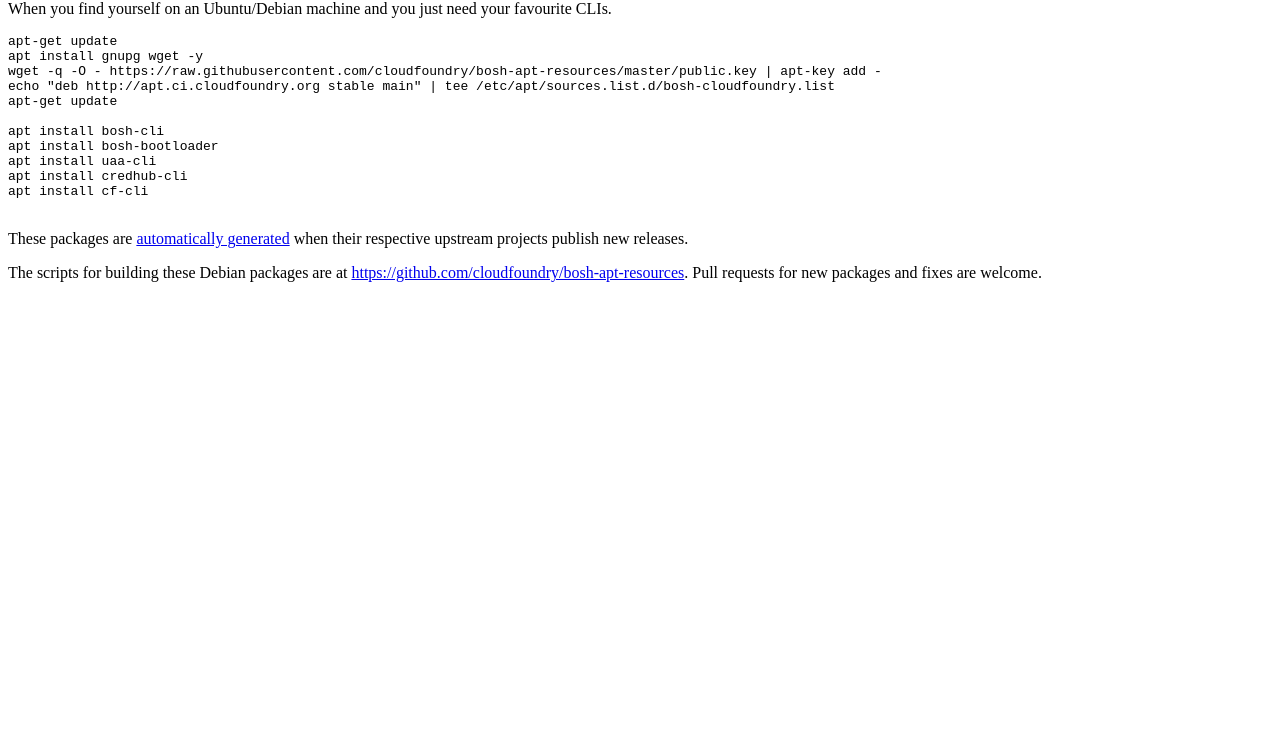
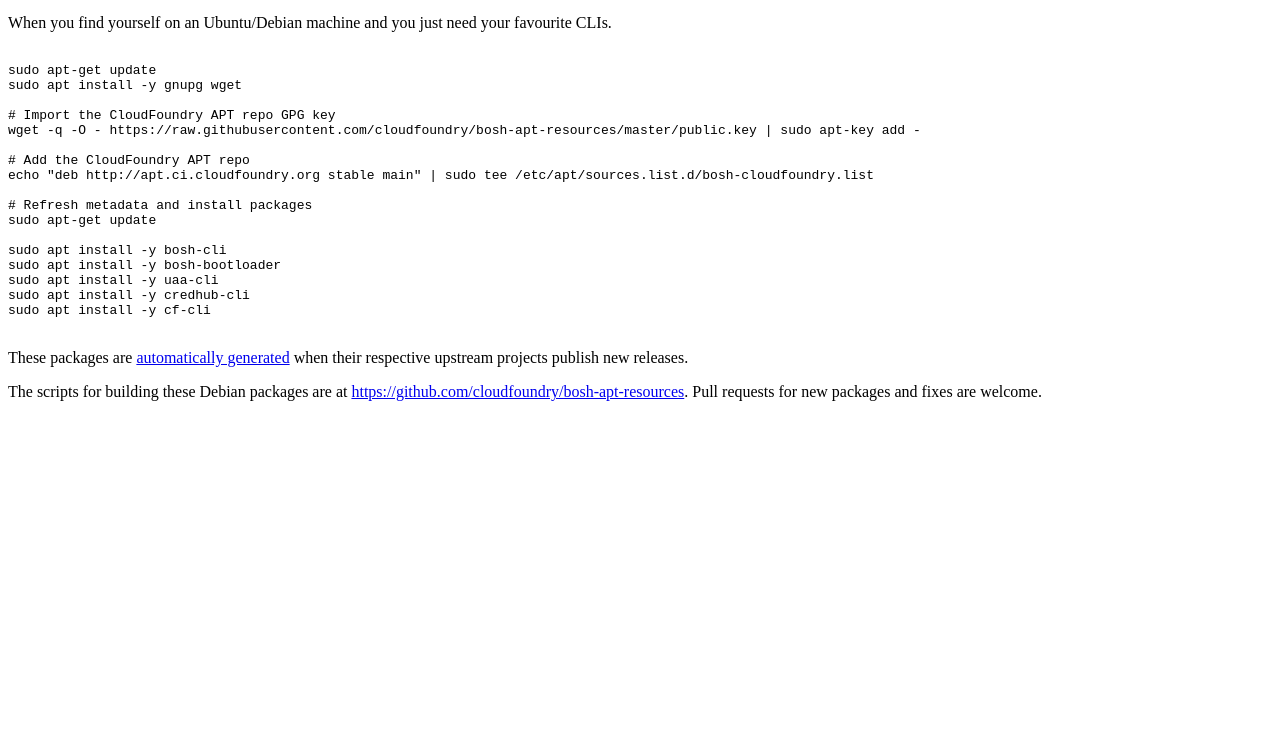
Before and after one commit to cloudfoundry/bosh-apt-resources, a plain HTML site: page apt/index.html in a window 1280 px wide. Shown: the part 66-800 px from the top of the page. Drawn offline with Linux system fonts and the light colour scheme.

Commit message:
fix html markup for apt repo

```diff
--- a/apt/index.html
+++ b/apt/index.html
@@ -1,25 +1,34 @@
-<html xmlns="http://www.w3.org/1999/xhtml" >
+<!DOCTYPE html>
+<html>
 <head>
-    <title>BOSH CloudFoundry APT repository</title>
-    <link rel="icon" href="/favicon.ico?v=1" type="image/x-icon" />
+  <meta charset="utf-8">
+  <title>BOSH CloudFoundry APT repository</title>
+  <link rel="icon" href="/favicon.ico?v=1">
 </head>
 <body>
   <h1>BOSH CloudFoundry APT repository</h1>
   <p>When you find yourself on an Ubuntu/Debian machine and you just need your favourite CLIs.</p>
-  <pre>apt-get update
-apt install gnupg wget -y
-wget -q -O - https://raw.githubusercontent.com/cloudfoundry/bosh-apt-resources/master/public.key | apt-key add -
-echo "deb http://apt.ci.cloudfoundry.org stable main" | tee /etc/apt/sources.list.d/bosh-cloudfoundry.list
-apt-get update
+  <pre><code>
+sudo apt-get update
+sudo apt install -y gnupg wget
 
-apt install bosh-cli
-apt install bosh-bootloader
-apt install uaa-cli
-apt install credhub-cli
-apt install cf-cli
+# Import the CloudFoundry APT repo GPG key
+wget -q -O - https://raw.githubusercontent.com/cloudfoundry/bosh-apt-resources/master/public.key | sudo apt-key add -
 
-</pre>
-<p>These packages are <a href="https://bosh.ci.cloudfoundry.org/teams/main/pipelines/bosh-apt-resources/">automatically generated</a> when their respective upstream projects publish new releases.</p>
-<p>The scripts for building these Debian packages are at <a href="https://github.com/cloudfoundry/bosh-apt-resources">https://github.com/cloudfoundry/bosh-apt-resources</a>. Pull requests for new packages and fixes are welcome.</p>
+# Add the CloudFoundry APT repo
+echo "deb http://apt.ci.cloudfoundry.org stable main" | sudo tee /etc/apt/sources.list.d/bosh-cloudfoundry.list
+
+# Refresh metadata and install packages
+sudo apt-get update
+
+sudo apt install -y bosh-cli
+sudo apt install -y bosh-bootloader
+sudo apt install -y uaa-cli
+sudo apt install -y credhub-cli
+sudo apt install -y cf-cli
+  </code></pre>
+
+  <p>These packages are <a href="https://bosh.ci.cloudfoundry.org/teams/main/pipelines/bosh-apt-resources/">automatically generated</a> when their respective upstream projects publish new releases.</p>
+  <p>The scripts for building these Debian packages are at <a href="https://github.com/cloudfoundry/bosh-apt-resources">https://github.com/cloudfoundry/bosh-apt-resources</a>. Pull requests for new packages and fixes are welcome.</p>
 </body>
 </html>
```
